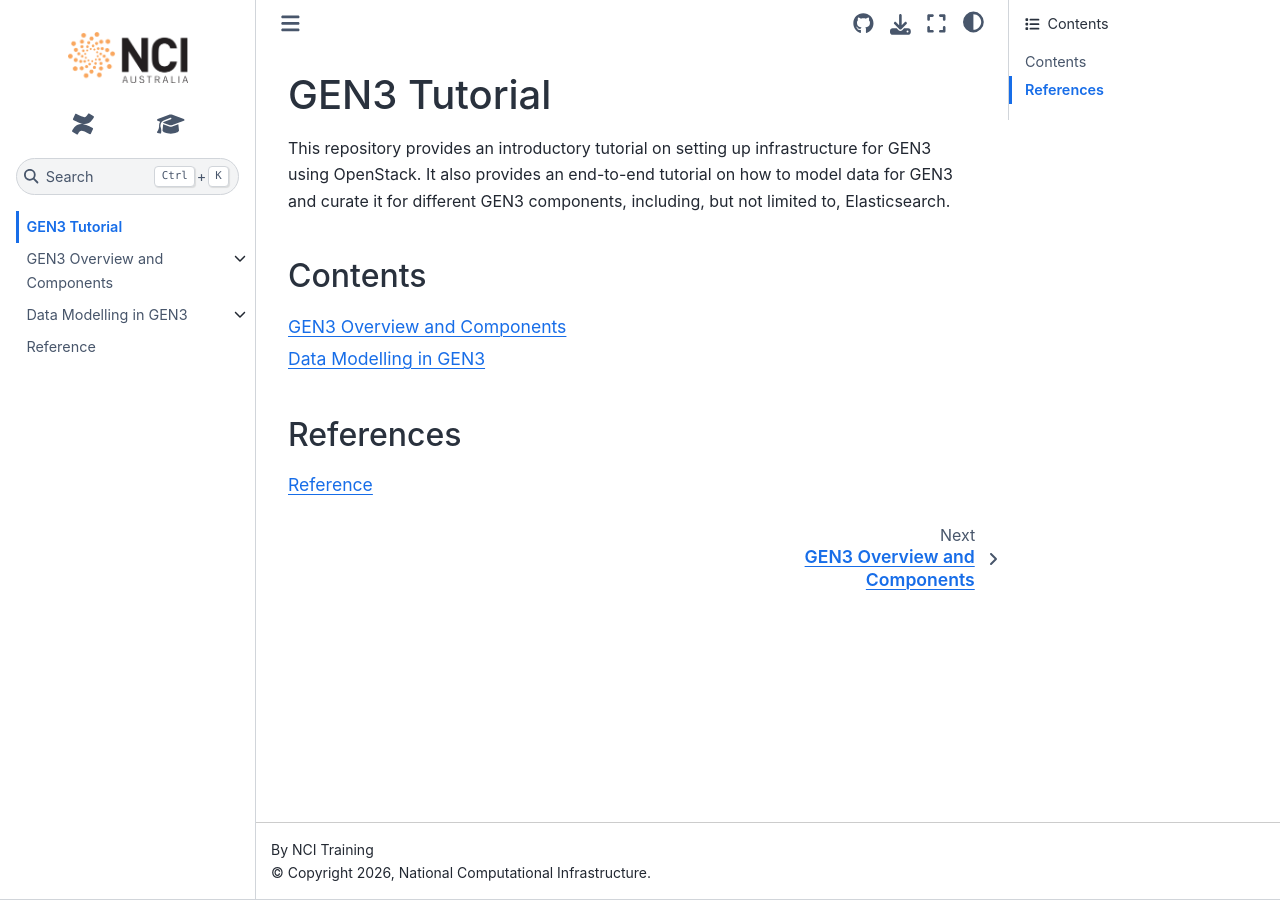
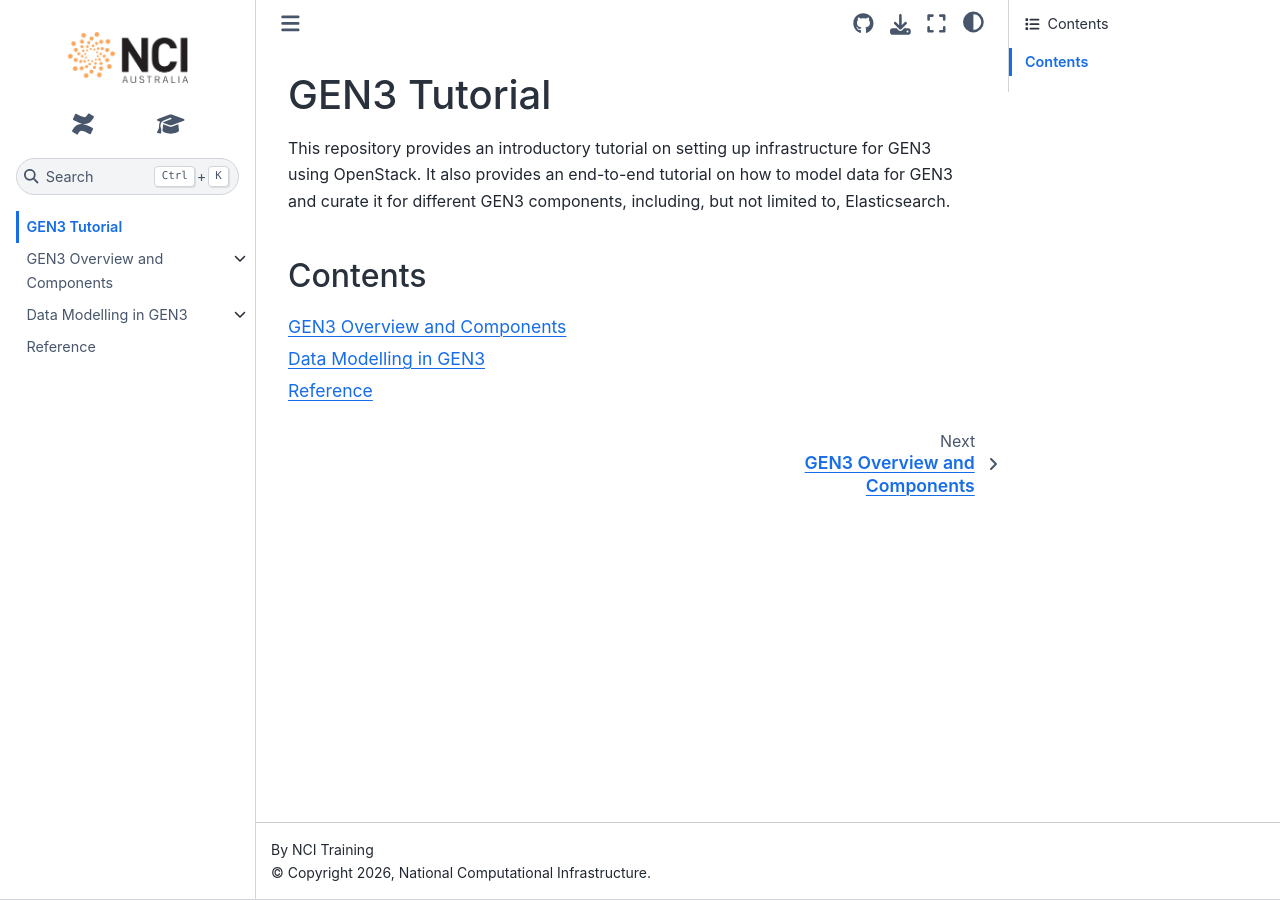
Before and after one commit to NCI900-Training-Organisation/Gen3-tutorial, a Sphinx documentation site: the page built from docs/source/index.rst, in a window 1280 px wide. Built offline with Sphinx 7.4.7 and the Sphinx Book theme 1.1.4, drawn with Linux system fonts in a browser that asks for light colours.

Commit message:
docs: updated main index page

```diff
--- a/docs/source/index.rst
+++ b/docs/source/index.rst
@@ -12,12 +12,4 @@ Contents
 
    03-gen3-components/index.rst
    01-data-modelling/index.rst
-
-References
-----------
-
-.. toctree::
-   :maxdepth: 1
-   :titlesonly:
-
-   references
+   references.rst
```
